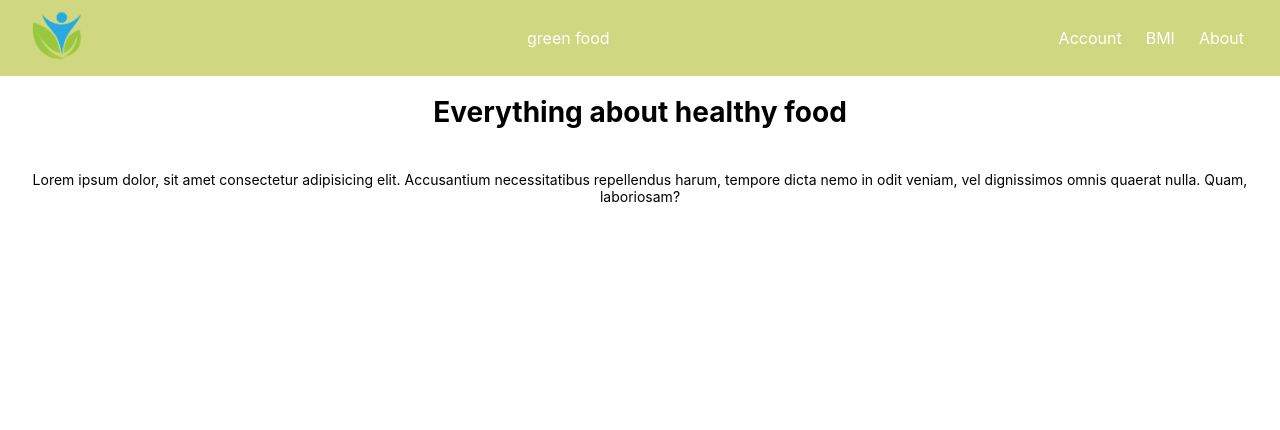
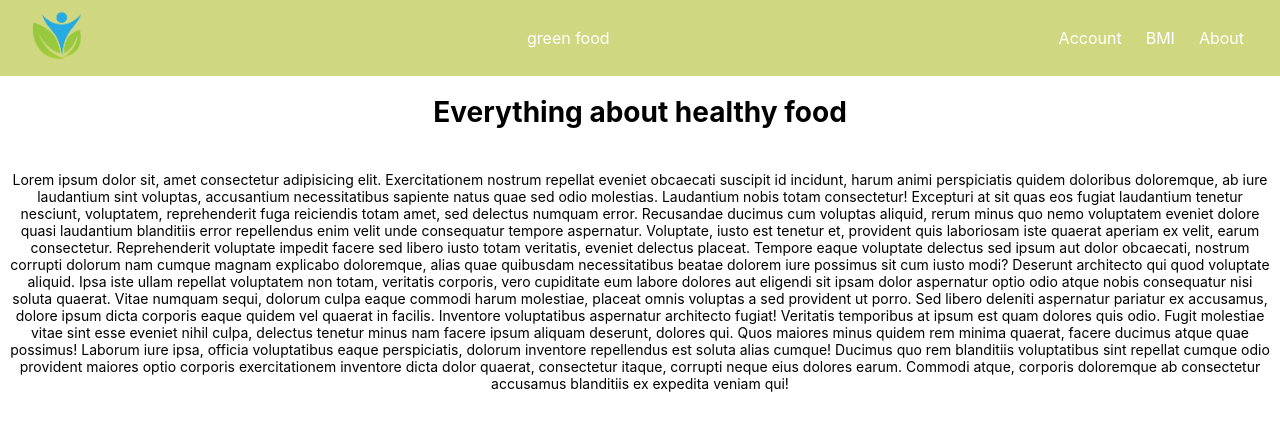
Before and after one commit to ritullia/green-food, a React (Create React App) app: page / in a window 1280 px wide. Shown: the top 430 px of the page. Built offline with nearby package versions, Linux system fonts and the light colour scheme.

Commit message:
Home page text update

```diff
--- a/src/Components/Home.jsx
+++ b/src/Components/Home.jsx
@@ -4,10 +4,46 @@ function Home() {
             <h1>Everything about healthy food</h1>
             <div className="pText">
                 <p>
-                    Lorem ipsum dolor, sit amet consectetur adipisicing elit.
-                    Accusantium necessitatibus repellendus harum, tempore dicta
-                    nemo in odit veniam, vel dignissimos omnis quaerat nulla.
-                    Quam, laboriosam?
+                    Lorem ipsum dolor sit, amet consectetur adipisicing elit.
+                    Exercitationem nostrum repellat eveniet obcaecati suscipit
+                    id incidunt, harum animi perspiciatis quidem doloribus
+                    doloremque, ab iure laudantium sint voluptas, accusantium
+                    necessitatibus sapiente natus quae sed odio molestias.
+                    Laudantium nobis totam consectetur! Excepturi at sit quas
+                    eos fugiat laudantium tenetur nesciunt, voluptatem,
+                    reprehenderit fuga reiciendis totam amet, sed delectus
+                    numquam error. Recusandae ducimus cum voluptas aliquid,
+                    rerum minus quo nemo voluptatem eveniet dolore quasi
+                    laudantium blanditiis error repellendus enim velit unde
+                    consequatur tempore aspernatur. Voluptate, iusto est tenetur
+                    et, provident quis laboriosam iste quaerat aperiam ex velit,
+                    earum consectetur. Reprehenderit voluptate impedit facere
+                    sed libero iusto totam veritatis, eveniet delectus placeat.
+                    Tempore eaque voluptate delectus sed ipsum aut dolor
+                    obcaecati, nostrum corrupti dolorum nam cumque magnam
+                    explicabo doloremque, alias quae quibusdam necessitatibus
+                    beatae dolorem iure possimus sit cum iusto modi? Deserunt
+                    architecto qui quod voluptate aliquid. Ipsa iste ullam
+                    repellat voluptatem non totam, veritatis corporis, vero
+                    cupiditate eum labore dolores aut eligendi sit ipsam dolor
+                    aspernatur optio odio atque nobis consequatur nisi soluta
+                    quaerat. Vitae numquam sequi, dolorum culpa eaque commodi
+                    harum molestiae, placeat omnis voluptas a sed provident ut
+                    porro. Sed libero deleniti aspernatur pariatur ex accusamus,
+                    dolore ipsum dicta corporis eaque quidem vel quaerat in
+                    facilis. Inventore voluptatibus aspernatur architecto
+                    fugiat! Veritatis temporibus at ipsum est quam dolores quis
+                    odio. Fugit molestiae vitae sint esse eveniet nihil culpa,
+                    delectus tenetur minus nam facere ipsum aliquam deserunt,
+                    dolores qui. Quos maiores minus quidem rem minima quaerat,
+                    facere ducimus atque quae possimus! Laborum iure ipsa,
+                    officia voluptatibus eaque perspiciatis, dolorum inventore
+                    repellendus est soluta alias cumque! Ducimus quo rem
+                    blanditiis voluptatibus sint repellat cumque odio provident
+                    maiores optio corporis exercitationem inventore dicta dolor
+                    quaerat, consectetur itaque, corrupti neque eius dolores
+                    earum. Commodi atque, corporis doloremque ab consectetur
+                    accusamus blanditiis ex expedita veniam qui!
                 </p>
             </div>
         </div>
```
